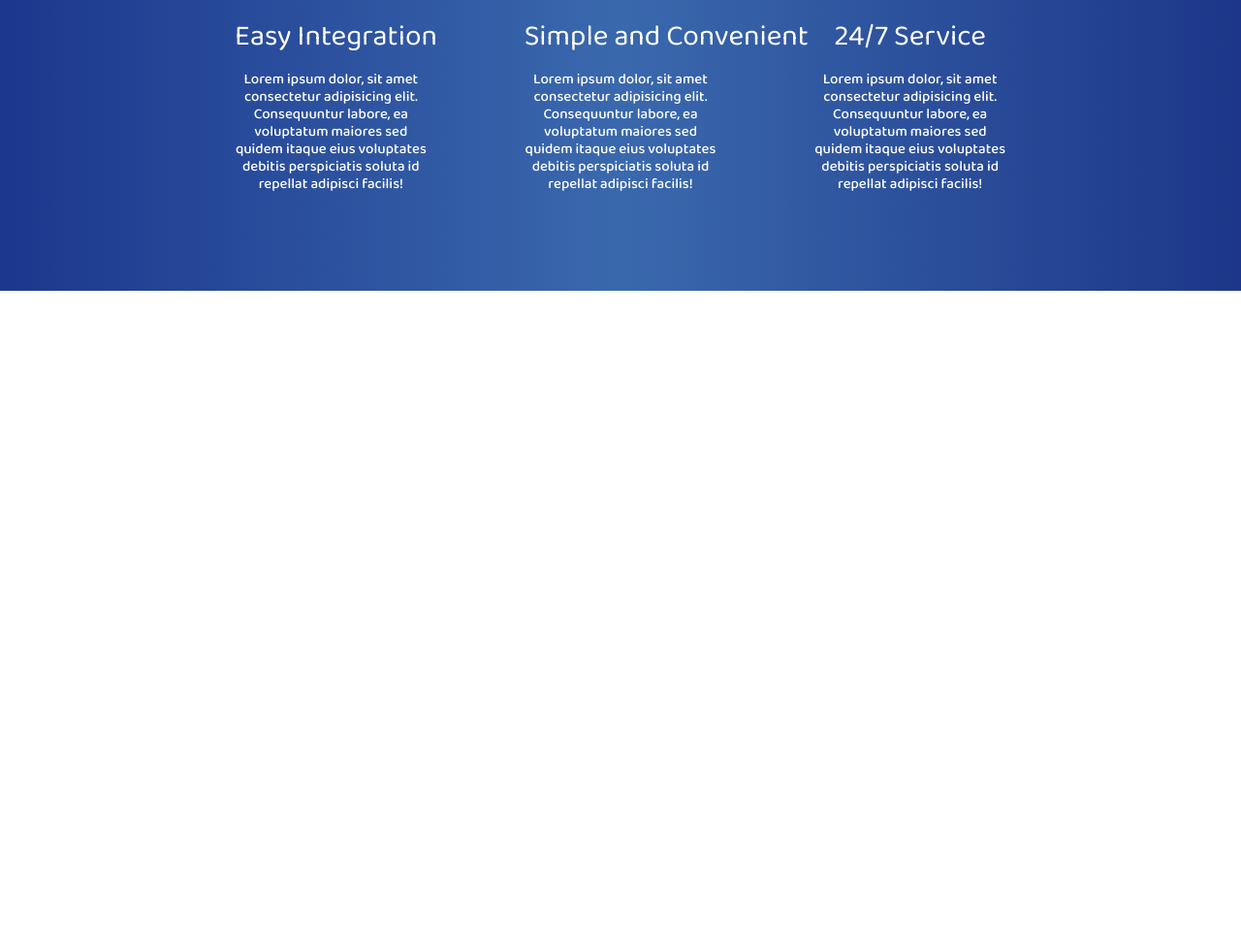
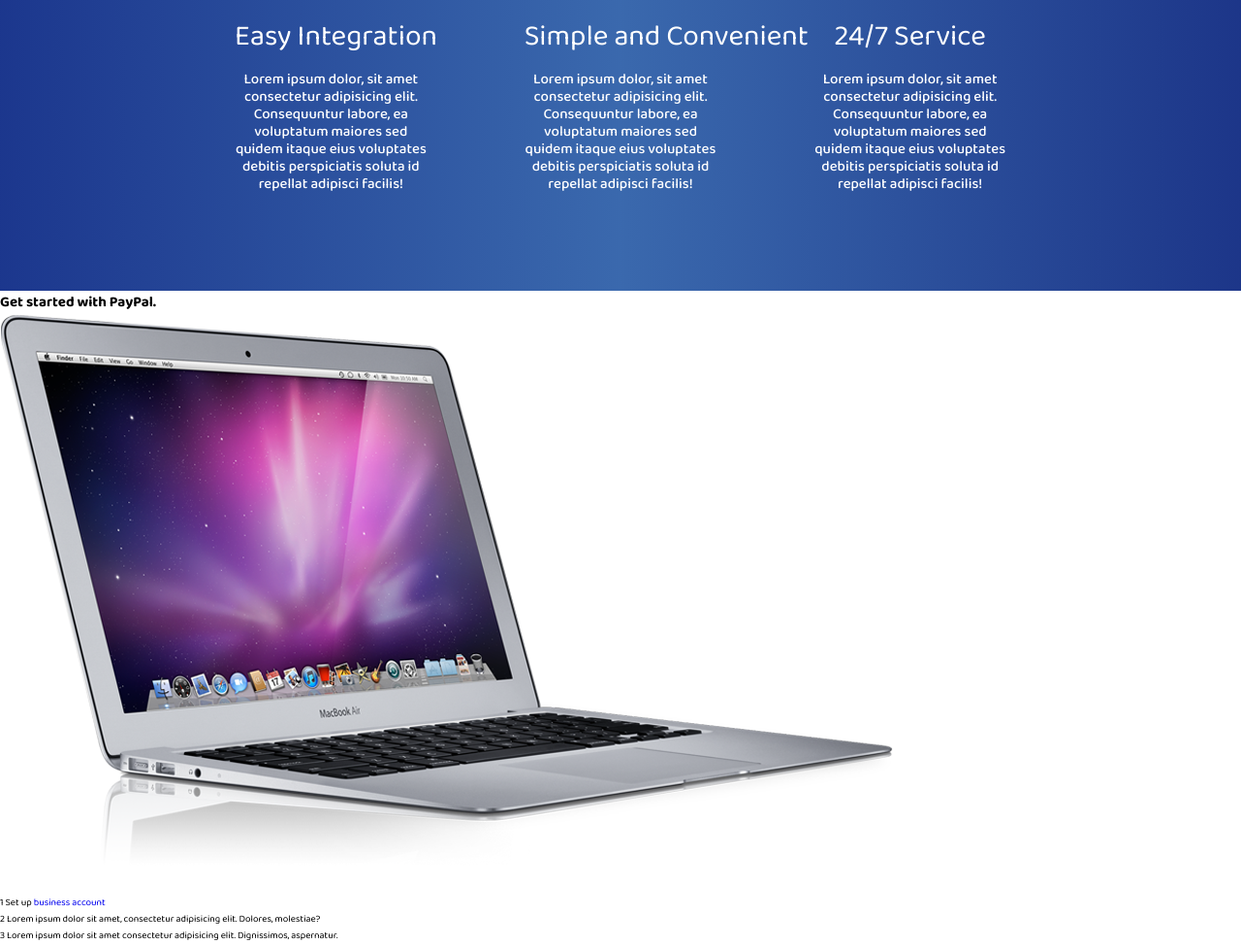
Before and after one commit to KaranChandekar/paypal-clone, a plain HTML site: page index.html in a window 1280 px wide. Shown: the part 1566-2540 px from the top of the page at 97% size. Before the commit the page ends 1866 px from the top, so only its background shows below. Drawn offline with Linux system fonts and the light colour scheme.

Commit message:
created Get Started section

```diff
--- a/index.html
+++ b/index.html
@@ -239,6 +239,37 @@
           </div>
         </section>
         <!-- End of Section 3 -->
+
+        <!-- Section 4 -->
+        <section class="section-4">
+          <h1 class="section-4-heading">Get started with PayPal.</h1>
+          <div class="section-4-content">
+            <div class="section-4-img-wrapper">
+              <img src="images/macbook.png" />
+            </div>
+            <ul class="section-4-list">
+              <li class="section-4-list-item">
+                <span class="number">1</span>
+                <span>Set up <a href="#">business account</a></span>
+              </li>
+              <li class="section-4-list-item">
+                <span class="number">2</span>
+                <span
+                  >Lorem ipsum dolor sit amet, consectetur adipisicing elit.
+                  Dolores, molestiae?</span
+                >
+              </li>
+              <li class="section-4-list-item">
+                <span class="number">3</span>
+                <span
+                  >Lorem ipsum dolor sit amet consectetur adipisicing elit.
+                  Dignissimos, aspernatur.
+                </span>
+              </li>
+            </ul>
+          </div>
+        </section>
+        <!-- End of Section 4 -->
       </div>
       <!-- End of Front Page -->
     </div>
```
